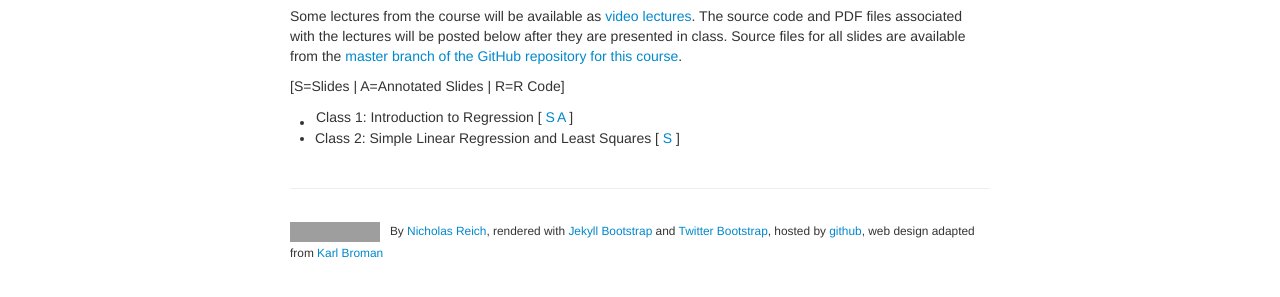
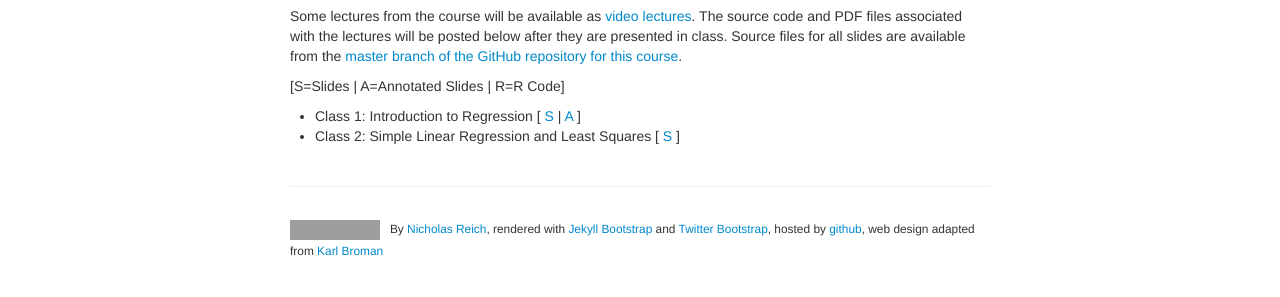
Before and after one commit to nickreich/stat-modeling-2015, a Jekyll site: the page built from pages/slides.md, in a window 1280 px wide. Shown: the part 186-483 px from the top of the page. Built offline with Jekyll 4.4.1, drawn with Linux system fonts in a browser that asks for light colours; grey boxes are pictures that could not be loaded.

```diff
--- a/pages/slides.md
+++ b/pages/slides.md
@@ -9,7 +9,7 @@ Some lectures from the course will be available as [video lectures](https://umas
 
 \[S=Slides \| A=Annotated Slides \| R=R Code\]
 
-* Class 1: Introduction to Regression \[  [S](../assets/lectures/week1a-intro-regression/slides-intro-regression.pdf) |  [A](../assets/lectures/week1-intro-regression/slides-intro-regression-annotated.pdf) \]
+* Class 1: Introduction to Regression \[  [S](../assets/lectures/week1a-intro-regression/slides-intro-regression.pdf) \|  [A](../assets/lectures/week1-intro-regression/slides-intro-regression-annotated.pdf) \]
  * Class 2: Simple Linear Regression and Least Squares \[  [S](../assets/lectures/week1b-slr-basics/slides-slr-basics.pdf)  \]
 
 
```
